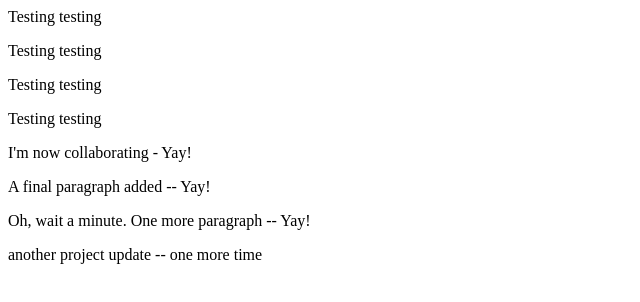
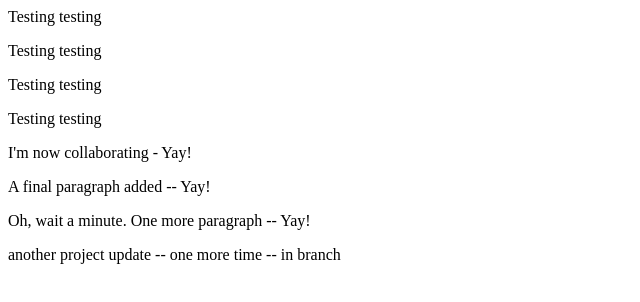
Before and after one commit to baaguilar/project-test, a plain HTML site: page index.html in a window 1280 px wide. Shown: the full height of the page, 0-640 px from the left. Drawn offline with Linux system fonts and the light colour scheme.

Commit message:
made an update in my branch

```diff
--- a/index.html
+++ b/index.html
@@ -9,6 +9,6 @@
         <p>I'm now collaborating - Yay!</p>
         <p>A final paragraph added -- Yay!</p>
         <p>Oh, wait a minute. One more paragraph -- Yay!</p>
-        <p>another project update -- one more time</p>
+        <p>another project update -- one more time -- in branch</p>
     </body>
 </html>
```
